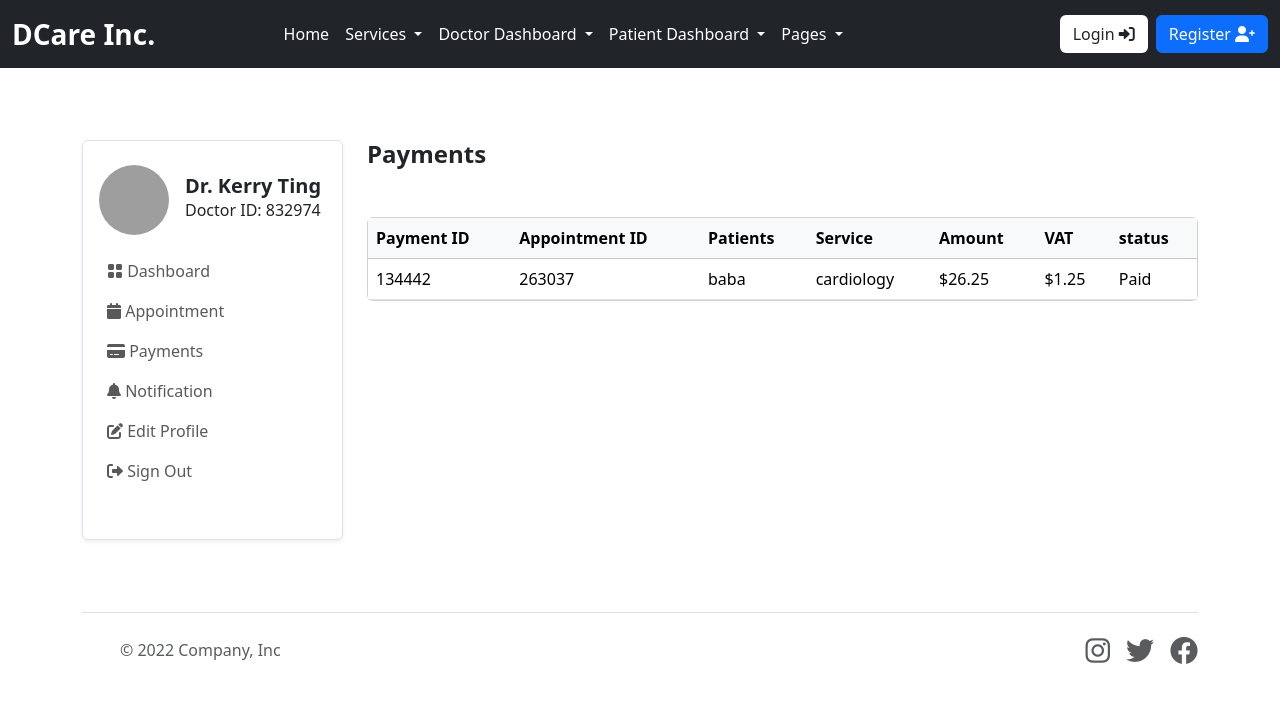
After one commit to mohammedsbd/CnergyCare, a Django app: page /doctor/payments/ in a window 1280 px wide. The commit adds this page. Shown: the top 703 px of the page. Run offline with Django 5.2, Linux system fonts and the light colour scheme; a user stored in the database is signed in; data comes from the database, SQL or seed files in the repository; parts of the project's set-up code (start-up, migrations or seed data) failed here and were passed over; grey boxes are pictures that could not be loaded.

Commit message:
finshed doctors payment section

```diff
--- a/doctor/urls.py
+++ b/doctor/urls.py
@@ -16,5 +16,6 @@ urlpatterns =[
     path("edit_lab_test/<appointment_id>/<lab_test_id>/", views.edit_lab_test, name="edit_lab_test"),
     path("add_prescription/<appointment_id>/", views.add_prescription, name="add_prescription"),
     path("edit_prescription/<appointment_id>/<prescription_id>/", views.edit_prescription, name="edit_prescription"),
+    path("payments/", views.payments, name="payments"),
 
 ]
--- a/doctor/views.py
+++ b/doctor/views.py
@@ -184,3 +184,16 @@ def edit_prescription(request, appointment_id, prescription_id):
 
     messages.success(request, "Prescription Updated Successfully")
     return redirect("doctor:appointment_detail", appointment.appointment_id)
+
+
+
+@login_required
+def payments(request):
+    doctor = doctor_models.Doctor.objects.get(user=request.user)
+    payments = base_models.Billing.objects.filter(appointment__doctor=doctor, status="Paid")
+
+    context = {
+        "payments": payments,
+    }
+
+    return render(request, "doctor/payments.html", context)
--- /dev/null
+++ b/templates/doctor/payments.html
@@ -0,0 +1,48 @@
+{% extends 'partials/base.html' %}
+
+
+{% block content %}
+<section class="pt-5 pb-5">
+    <div class="container">
+        <div class="row mt-0 mt-md-4">
+        {% include 'doctor/sidebar.html' %}
+            <div class="col-lg-9 col-md-8 col-12">
+                <h4 class="mb-0 mb-4 fw-bold">Payments</h4>
+                <div class="card mb-4 mt-5">
+                    <div class="table-responsive overflow-y-hidden">
+                        <table class="table mb-0 text-nowrap table-hover table-centered text-nowrap">
+                            <thead class="table-light">
+                                <tr>
+                                    <th>Payment ID</th>
+                                    <th>Appointment ID</th>
+                                    <th>Patients</th>
+                                    <th>Service</th>
+                                    <th>Amount</th>
+                                    <th>VAT</th>
+                                    <th>status</th>
+                                </tr>
+                            </thead>
+                            <tbody>
+                              {% for p in payments %}
+                                <tr>
+                                    <td>{{p.billing_id}}</td>
+                                    <td>{{p.appointment.appointment_id}}</td>
+                                    <td>{{p.appointment.patient.full_name}}</td>
+                                    <td>{{p.appointment.service.name}}</td>
+                                    <td>${{p.total}}</td>
+                                    <td>${{p.tax}}</td>
+                                    <td>{{p.status}}</td>
+                                </tr>
+
+                              {% endfor %}
+
+                            </tbody>
+                        </table>
+                    </div>
+                </div>
+            </div>
+        </div>
+    </div>
+</section>
+
+{% endblock content %}
--- a/templates/doctor/sidebar.html
+++ b/templates/doctor/sidebar.html
@@ -30,7 +30,7 @@
                     </li>
 
                     <li class="nav-item">
-                        <a class="dropdown-item nav-link" href="{% url 'doctor:dashboard' %}"><i
+                        <a class="dropdown-item nav-link" href="{% url 'doctor:payments' %}"><i
                                 class="fas fa-credit-card"></i> Payments</a>
                     </li>
                     <li class="nav-item">
```
